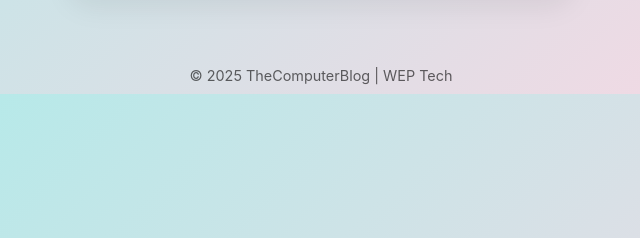
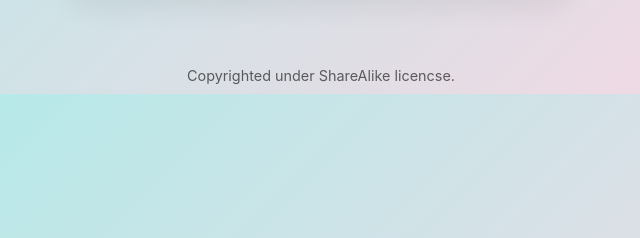
Before and after one commit to computersblog/learn, a plain HTML site: page index.html in a window 1280 px wide. Shown: the part 467-705 px from the top of the page, 319-959 px from the left. Drawn offline with Linux system fonts and the light colour scheme.

Commit message:
Update index.html

```diff
--- a/index.html
+++ b/index.html
@@ -83,6 +83,6 @@
       <a href="https://computersblog.github.io/theweb/">Go to topic →</a>
     </div>
 
-    <footer>© 2025 TheComputerBlog | WEP Tech</footer>
+    <footer> Copyrighted under ShareAlike licencse.</footer>
   </body>
 </html>
```
